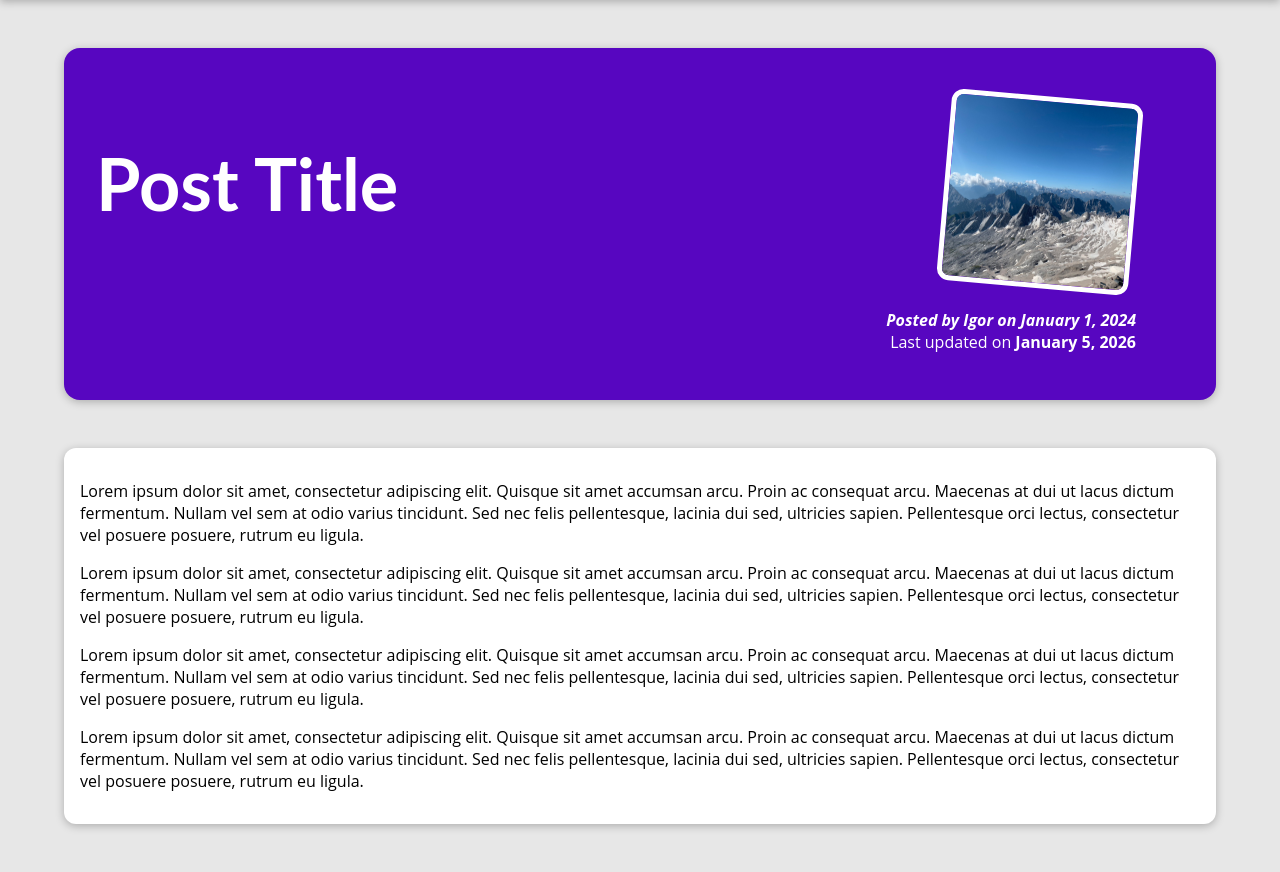
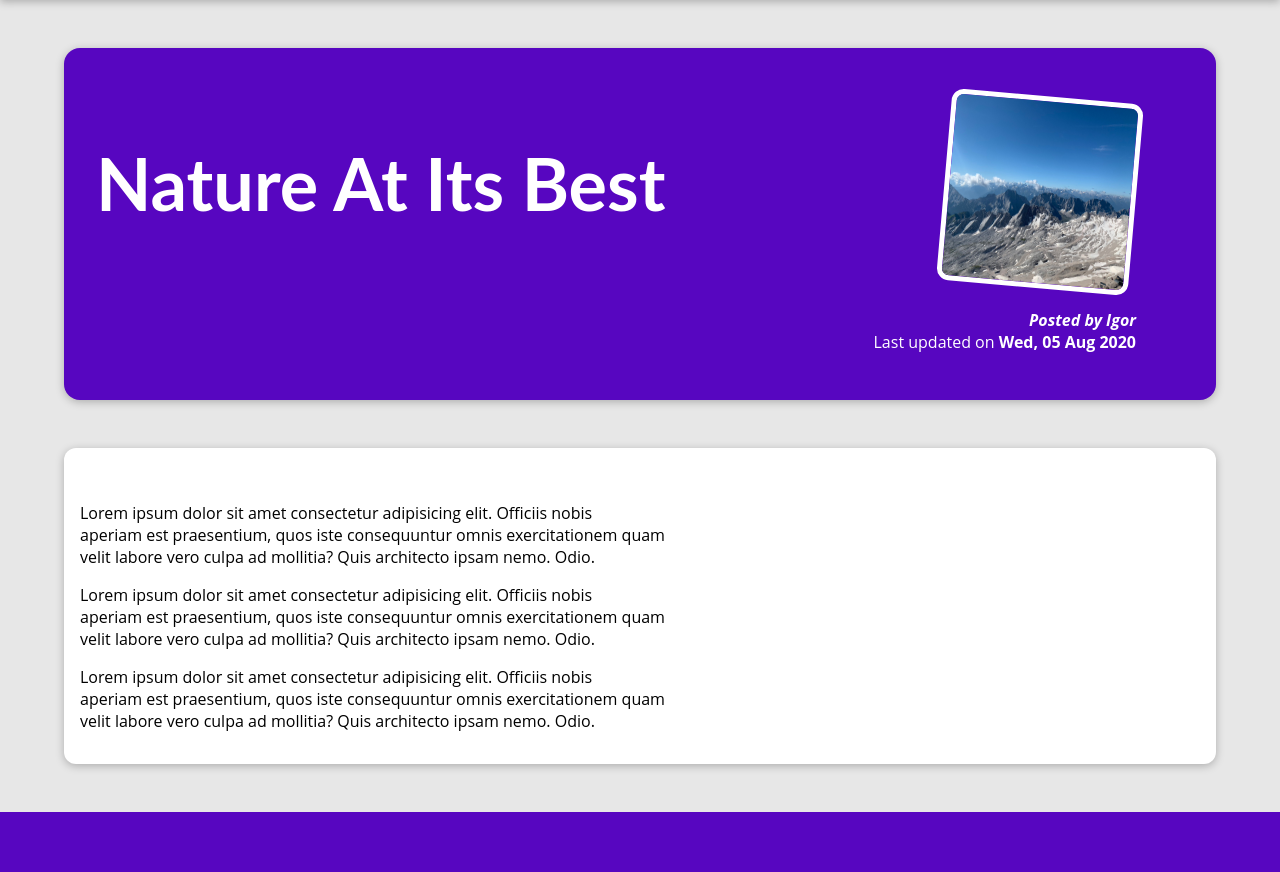
Before and after one commit to igorsimevski/django-start, a Django app: page /posts/into-the-woods in a window 1280 px wide. Shown: the part 80-952 px from the top of the page. After the commit the page ends 892 px from the top, so only its background shows below. Run offline with Django 5.2, Linux system fonts and the light colour scheme; some web fonts are replaced.

Commit message:
fixing post details

```diff
--- a/my_site/blog/templates/blog/post-detail.html
+++ b/my_site/blog/templates/blog/post-detail.html
@@ -2,7 +2,7 @@
 {% load static %}
 
 {% block title %}
-  This Post Title
+  {{post.title}}
 {% endblock %}
 
 {% block css_files %}
@@ -11,24 +11,13 @@
 
 {% block content %}
   <section id="summary">
-    <h2>Post Title</h2>
+    <h2>{{post.title}}</h2>
     <article>
       <img src="{% static 'blog/images/mountains.jpg' %}" alt="Mountain Hiking" />
-      <address>Posted by Igor on January 1, 2024</address>
-      <div> Last updated on <time>January 5, 2026</time> </div>
+      <address>Posted by {{post.author}}</address>
+      <div> Last updated on <time>{{post.date|date:"D, d M Y"}}</time> </div>
   </section>
   <main>
-    <p>
-        Lorem ipsum dolor sit amet, consectetur adipiscing elit. Quisque sit amet accumsan arcu. Proin ac consequat arcu. Maecenas at dui ut lacus dictum fermentum. Nullam vel sem at odio varius tincidunt. Sed nec felis pellentesque, lacinia dui sed, ultricies sapien. Pellentesque orci lectus, consectetur vel posuere posuere, rutrum eu ligula.
-    </p>
-    <p>
-        Lorem ipsum dolor sit amet, consectetur adipiscing elit. Quisque sit amet accumsan arcu. Proin ac consequat arcu. Maecenas at dui ut lacus dictum fermentum. Nullam vel sem at odio varius tincidunt. Sed nec felis pellentesque, lacinia dui sed, ultricies sapien. Pellentesque orci lectus, consectetur vel posuere posuere, rutrum eu ligula.
-    </p>
-    <p>
-        Lorem ipsum dolor sit amet, consectetur adipiscing elit. Quisque sit amet accumsan arcu. Proin ac consequat arcu. Maecenas at dui ut lacus dictum fermentum. Nullam vel sem at odio varius tincidunt. Sed nec felis pellentesque, lacinia dui sed, ultricies sapien. Pellentesque orci lectus, consectetur vel posuere posuere, rutrum eu ligula.
-    </p>
-    <p>
-        Lorem ipsum dolor sit amet, consectetur adipiscing elit. Quisque sit amet accumsan arcu. Proin ac consequat arcu. Maecenas at dui ut lacus dictum fermentum. Nullam vel sem at odio varius tincidunt. Sed nec felis pellentesque, lacinia dui sed, ultricies sapien. Pellentesque orci lectus, consectetur vel posuere posuere, rutrum eu ligula.
-    </p>
+    {{post.content|linebreaks}}
   </main>
 {% endblock %}
```
